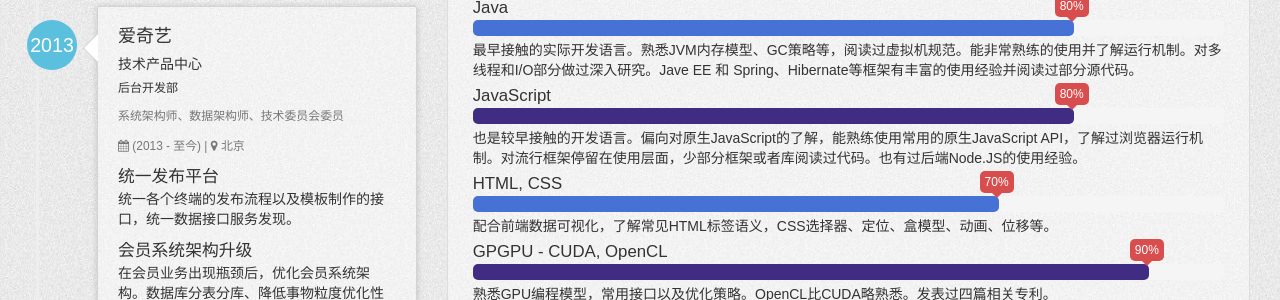
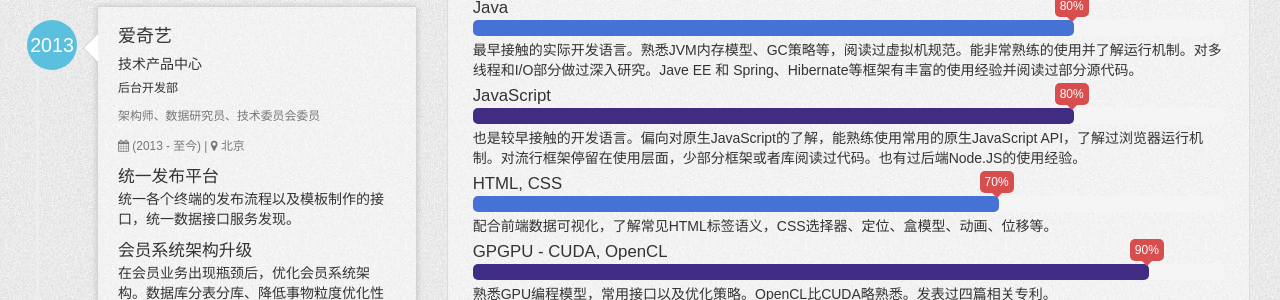
Before and after one commit to Halo9Pan/cv_zh, a Jekyll site: the page built from index.html, in a window 1280 px wide and 900 px high. Shown: the part 281-581 px from the top of the window. Built offline with Jekyll 4.4.1, drawn with Linux system fonts in a browser that asks for light colours; comment, search, counter and statistics services are not loaded.

Commit message:
Update title

```diff
--- a/_config.yml
+++ b/_config.yml
@@ -30,7 +30,7 @@ author:
       department: 技术产品中心
       section: 后台开发部
       location: 北京
-      title: 系统架构师、数据架构师、技术委员会委员
+      title: 架构师、数据研究员、技术委员会委员
       started: 2013
       duration: (2013 - 至今)
       projects:
```
Also changed, not shown: 1 other file.
